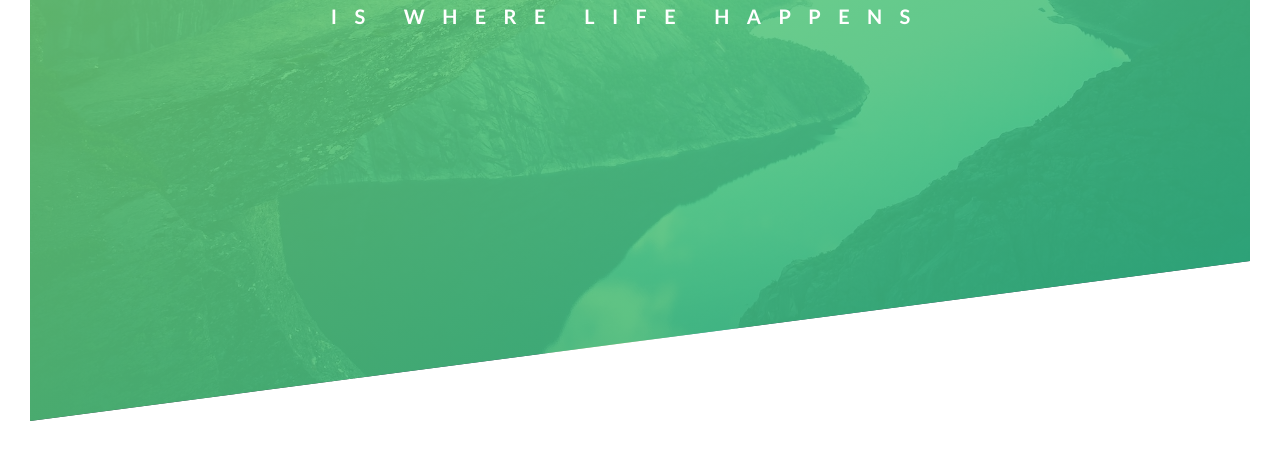
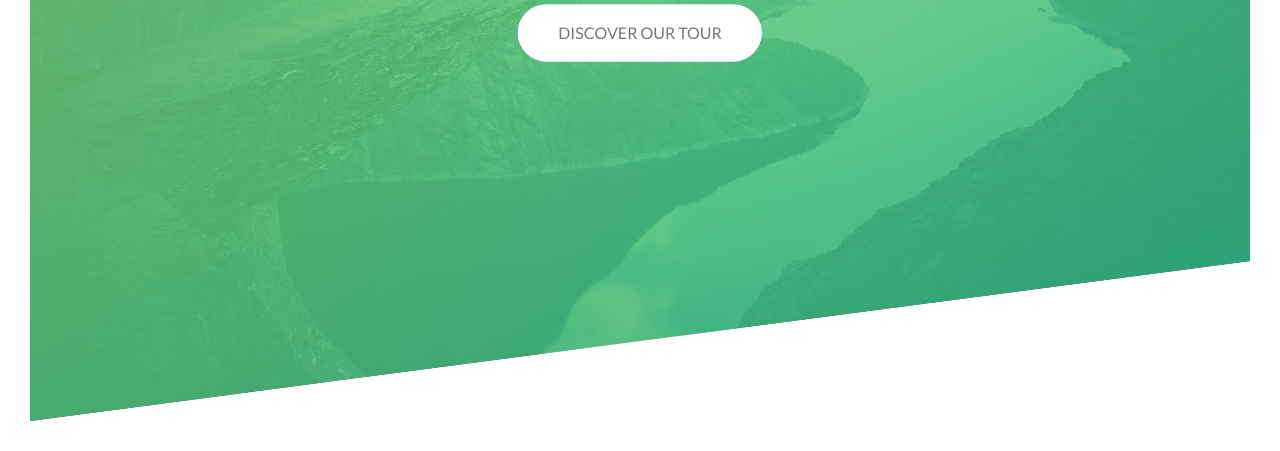
Before and after one commit to ngoctran-thn/Tour_booking_website, a plain HTML site: page index.html in a window 1280 px wide. Shown: the part 369-820 px from the top of the page. Drawn offline with Linux system fonts and the light colour scheme.

Commit message:
complete the hearder buttom

```diff
--- a/css/style.css
+++ b/css/style.css
@@ -48,6 +48,7 @@ body {
     top: 40%;
     left: 50%;
     transform: translate(-50%, -50%);
+    text-align: center;
 }
 .heading-primary {
     color: #fff;
@@ -117,3 +118,68 @@ animation-iteration-count: 3;
     }
 
 }
+@keyframes moveInBottom {
+    0% {
+        opacity: 0;
+        transform: translateY(30px);
+
+    }
+     100%{
+        opacity: 1;
+        transform: translate(0);
+
+    }
+
+}
+
+.btn:link,
+.btn:visited {
+    text-transform: uppercase;
+    text-decoration: none;
+    padding: 15px 40px;
+    display: inline-block;
+    border-radius: 100px;
+    transition: all .2s;
+    position: relative;
+}
+.btn:hover {
+    transform: translateY(-3px);
+    box-shadow: 0 10px 20px rgba(0,0,0,.2);
+}
+.btn:active {
+    transform: translateY(-1px);
+    box-shadow: 0 5px 10px rgba(0,0,0,.2);
+}
+.btn-white {
+    background-color: #fff;
+    color: #777;
+}
+
+.btn::after {
+    content: "";
+    display: inline-block;
+    height: 100%;
+    width: 100%;
+    border-radius: 100px;
+    position: absolute;
+    top: 0;
+    left: 0;
+    z-index: -1;
+    transition: all.4s;
+
+}
+
+.btn-white::after {
+    background-color: #fff;
+
+}
+
+.btn:hover::after {
+    transform: scaleX(1.4) scaleY(1.6);
+    opacity: 0;
+}
+
+.btn-animated {
+    animation: moveInBottom .5s ease-out .75s;
+    animation-fill-mode: backwards;
+}
--- a/index.html
+++ b/index.html
@@ -24,6 +24,9 @@
                 <span class="heading-primary-main">Outdoors</span>
                 <span class="heading-primary-sub">is where life happens</span>
               </h1>
+
+
+              <a href="#" class="btn btn-white btn-animated">Discover our tour</a>
         </div>
 
 
```
